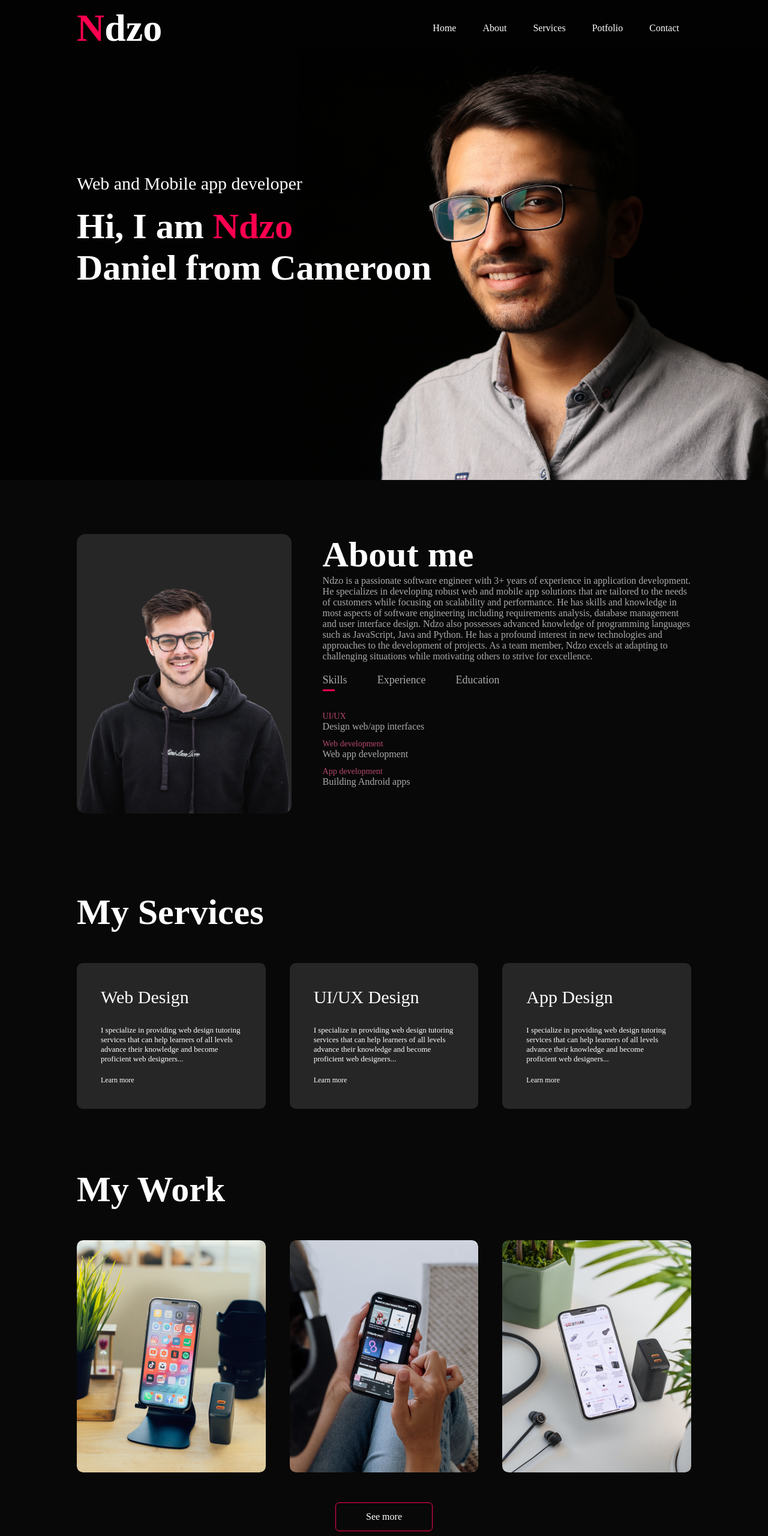
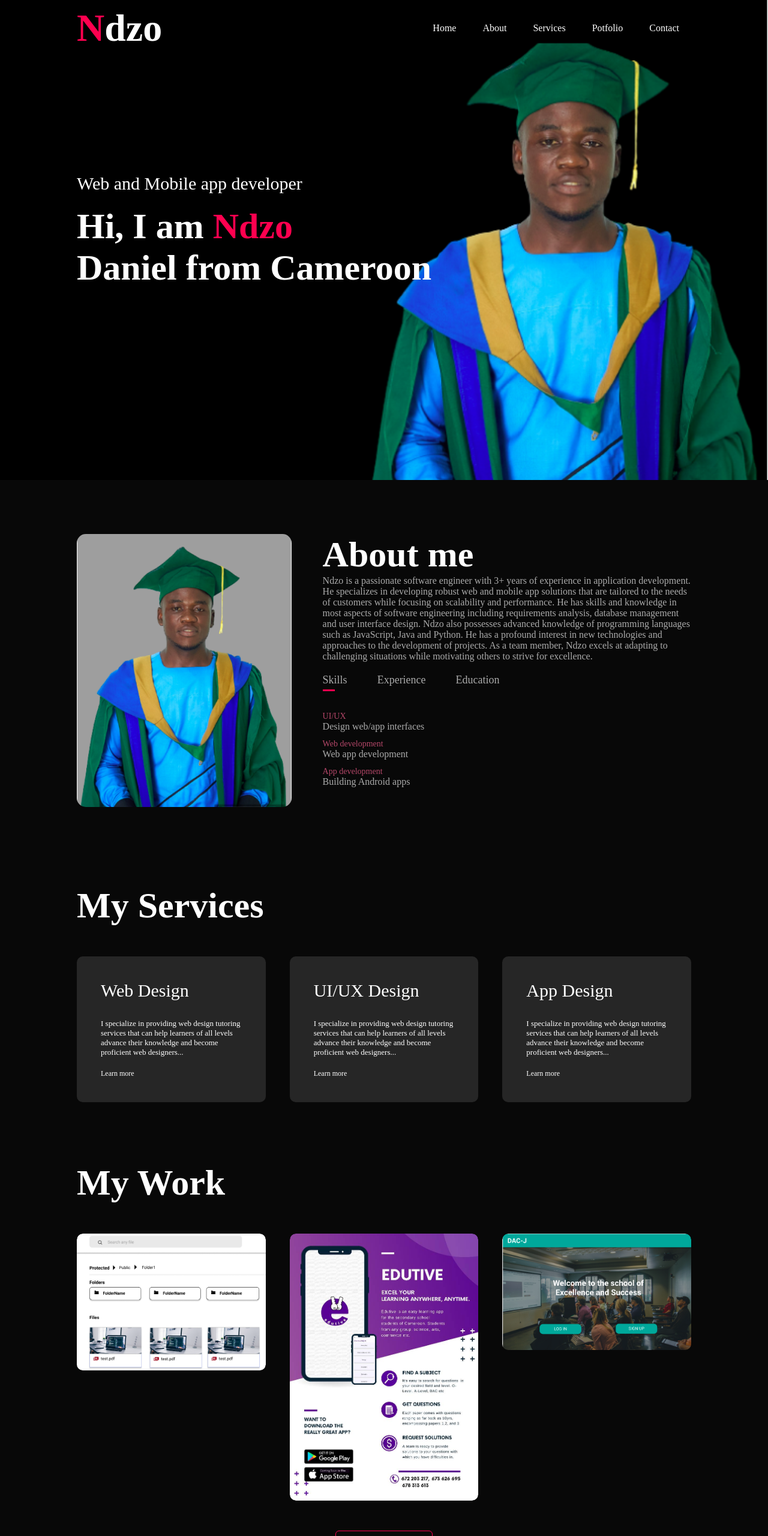
Before and after one commit to wisemandaniel/wisemandaniel.github.io, a plain HTML site: page index.html in a window 1280 px wide. Shown: the top 2560 px of the page at 60% size. Drawn offline with Linux system fonts and the light colour scheme.

Commit message:
added all required images

```diff
--- a/index.html
+++ b/index.html
@@ -37,7 +37,7 @@
             <div class = "container">
                 <div class = "row">
                     <div class = "about-col-1">
-                        <img src = "./images/user.png"/>
+                        <img src = "./images/about.png"/>
                     </div>
                     <div class = "about-col-2">
                         <h1 class = "sub-title">About me</h1>
@@ -118,7 +118,7 @@
             <h1 class = "sub-title">My Work</h1>
             <div class = "work-list">
                 <div class ="work">
-                    <img src = "./images/work-1.png"/>
+                    <img src = "./images/gg.png"/>
                     <div class = "layer">
                         <h3>Social Media App</h3>
                         <p>I specialize in providing web design tutoring services that can help learners of all levels advance their knowledge and become proficient web designers.</p>
@@ -126,7 +126,7 @@
                     </div>
                 </div>
                 <div class ="work">
-                    <img src = "./images/work-2.png"/>
+                    <img src = "./images/edutive.jpg"/>
                     <div class = "layer">
                         <h3>Music App</h3>
                         <p>I specialize in providing web design tutoring services that can help learners of all levels advance their knowledge and become proficient web designers.</p>
@@ -134,7 +134,7 @@
                     </div>
                 </div>
                 <div class ="work">
-                    <img src = "./images/work-3.png"/>
+                    <img src = "./images/school.png"/>
                     <div class = "layer">
                         <h3>Online shopping App</h3>
                         <p>I specialize in providing web design tutoring services that can help learners of all levels advance their knowledge and become proficient web designers.</p>
@@ -161,7 +161,7 @@
                         <a href = "#"><i class="material-icons">facebook</i></a>
                         <a href = "#"><i class="material-icons">facebook</i></a>
                     </div>
-                    <a href = "#" class = "btn btn2">Download Cv</a>
+                    <a href = "./images/myResume.pdf" class = "btn btn2">Download Cv</a>
                 </div>
                 <div class = "contact-right">
                    <from>
--- a/style.css
+++ b/style.css
@@ -13,7 +13,7 @@ body {
 #header {
     width: 100%;
     height: 100vh;
-    background-image: url("./images/background.png");
+    background-image: url("./images/large.png");
     background-size: cover;
     background-position: center;
 }
@@ -374,7 +374,7 @@ nav .material-icons {
 
 @media only screen and (max-width: 600px) {
     #header {
-        background-image: url();
+        background-image: url("./images/small.png");
     }
     .header-text {
         margin-top: 100%;
```
Also changed, not shown: images/about.png (added), images/bg-large.png (added), images/bg-small.png (added), images/dan-back.jpg (added), images/dan2.jpg (added), images/dan3.jpg (added), images/edutive.jpg (added), images/gg.png (added), images/large-background.png (added), images/large.png (added), images/school.png (added), images/small-background.png (added), images/small.png (added), 1 other file.
